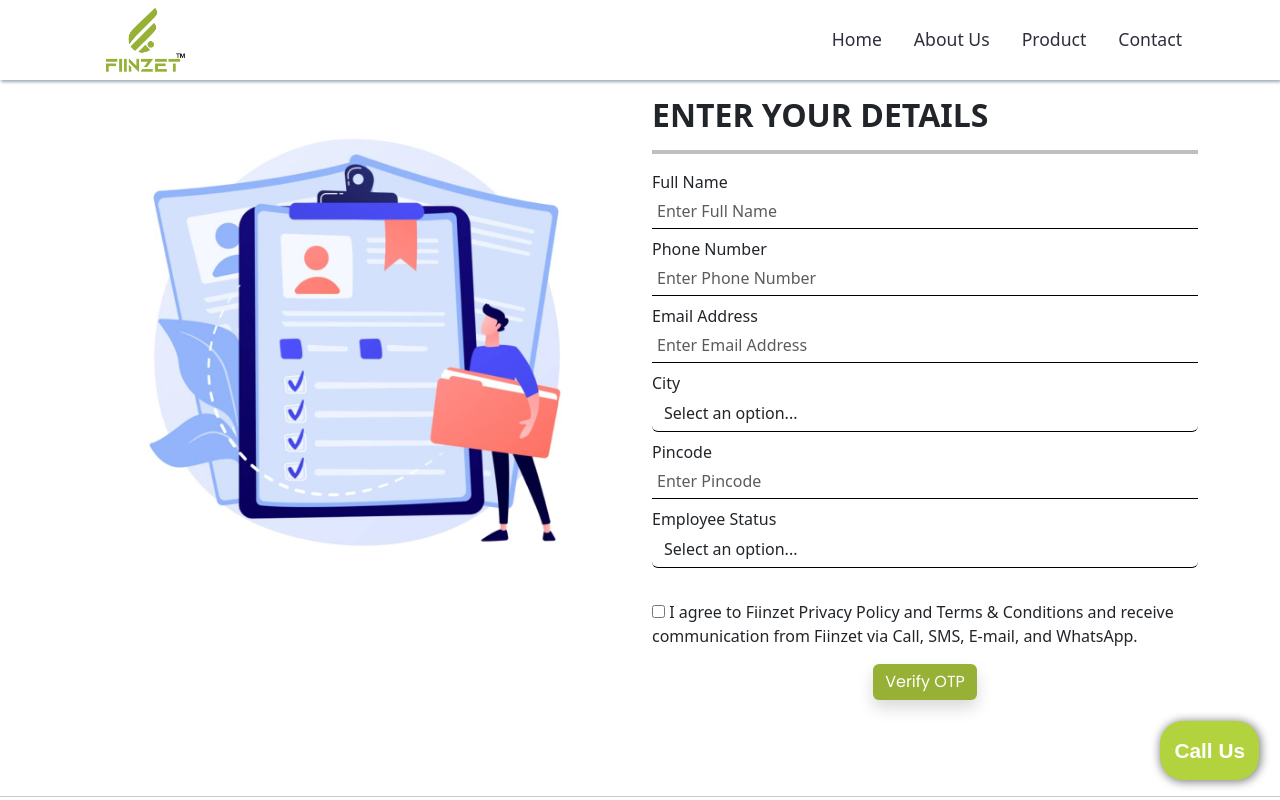
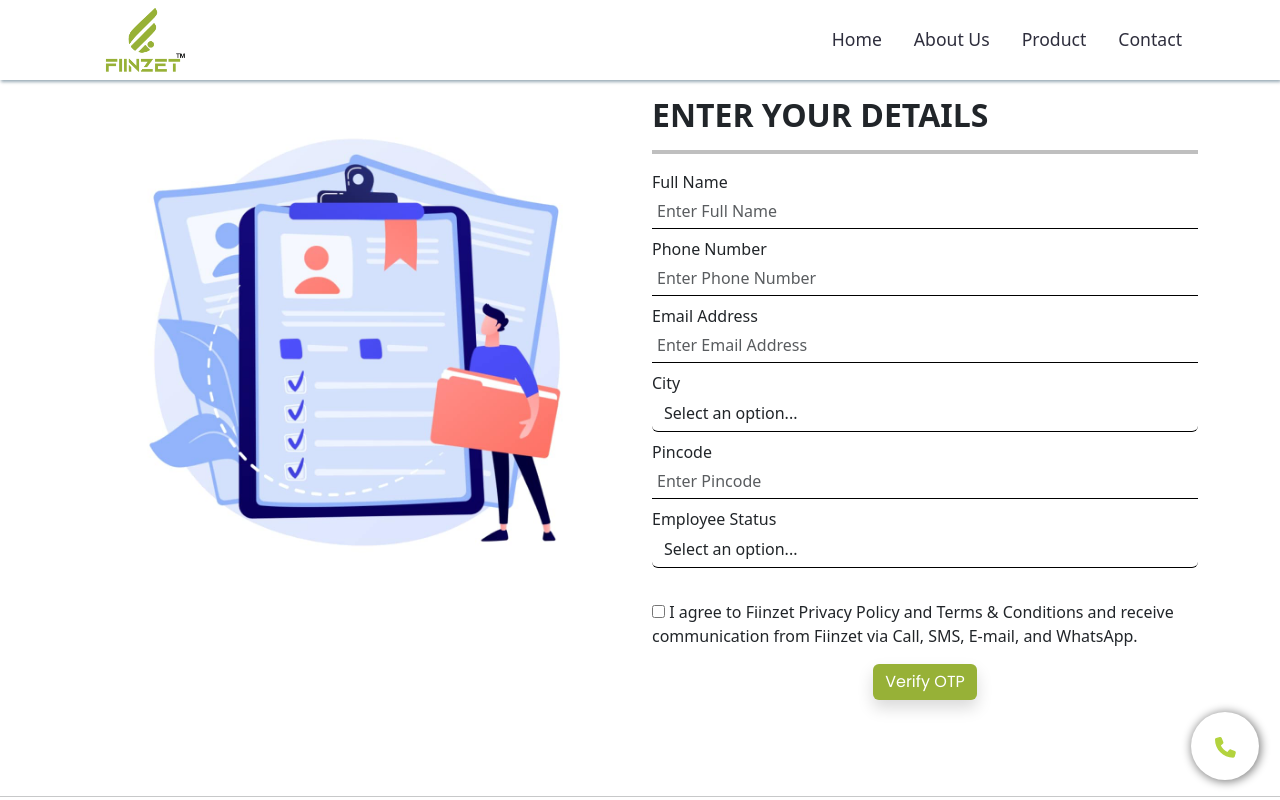
Before and after one commit to BrandLiberty/Fiinzet-Frontend, a React (Create React App) app: page /login in a window 1280 px wide. Shown: the top 800 px of the page. Built offline with nearby package versions, Linux system fonts and the light colour scheme; no server answers; a web font is replaced by a local one.

Commit message:
Added styles in call

```diff
--- a/package.json
+++ b/package.json
@@ -5,6 +5,9 @@
   "dependencies": {
     "@emotion/react": "^11.11.1",
     "@emotion/styled": "^11.11.0",
+    "@fortawesome/fontawesome-svg-core": "^6.4.2",
+    "@fortawesome/free-solid-svg-icons": "^6.4.2",
+    "@fortawesome/react-fontawesome": "^0.2.0",
     "@mui/material": "^5.14.7",
     "@react-native-async-storage/async-storage": "^1.19.3",
     "@testing-library/jest-dom": "^5.17.0",
--- a/src/components/assets/css/footer.css
+++ b/src/components/assets/css/footer.css
@@ -25,12 +25,16 @@
 }
 
 .call-btn{
+    z-index: 1;
+    height: 68px;
+    width: 68px;
     position: fixed;
     right: 21px;
     bottom:20px;
-    padding: 14px;
-    background-color: rgb(179, 211, 62);
-    border-radius: 23px;
+    text-align: center;
+    padding: 20px;
+    background-color: white;
+    border-radius: 50%;
     border: none;
     color: #fff;
     font-size: 1.3rem;
--- a/src/components/navigation/Footer.js
+++ b/src/components/navigation/Footer.js
@@ -1,8 +1,21 @@
 import React from "react";
 import { CDBBtn, CDBIcon, CDBBox } from "cdbreact";
+import { FontAwesomeIcon } from '@fortawesome/react-fontawesome';
+import { faPhone } from '@fortawesome/free-solid-svg-icons';
 import "../assets/css/footer.css";
 
 const Footer = () => {
+
+  function CallIcon() {
+    return (
+      <FontAwesomeIcon icon={faPhone} style={iconStyle}/>
+      );
+    }
+
+    const iconStyle = {
+      color: 'rgb(179, 211, 62)', // Change this to the desired color
+    };
+
 
   function handleCall() {
     const phoneNumber = '+918087333493'; // Replace with the phone number you want to call
@@ -85,7 +98,7 @@
         <div>
           {/* Whatsapp Integration */}
           <div className="elfsight-app-12a24646-5e89-4fe3-a429-892f2bb32143"></div>
-          <div className="call-btn" onClick={handleCall}>Call Us</div>
+          <div className="call-btn" onClick={handleCall}><CallIcon /></div>
           {/*<div className="elfsight-app-1a18ad62-adb8-43a5-9f98-01f69cfb4515"></div>*/}
         </div>
       </footer>
```
Also changed, not shown: 1 other file (tests, documents, lock files or other folders).
